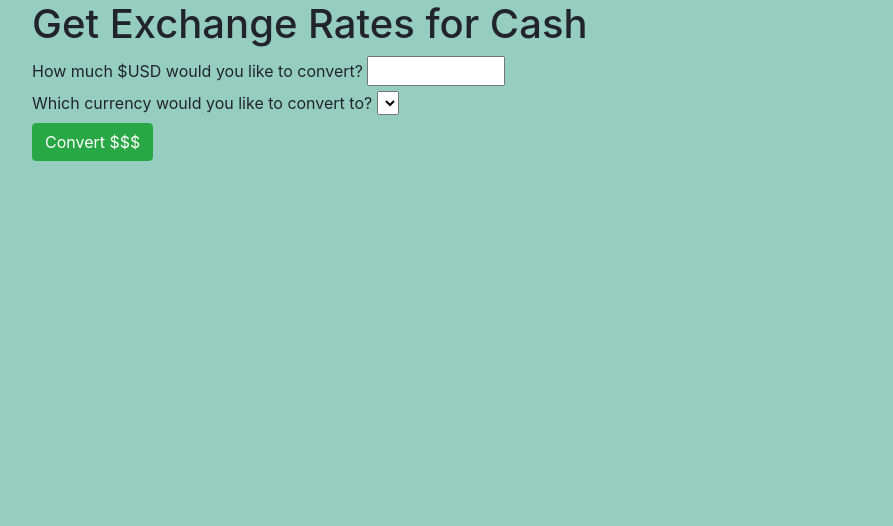
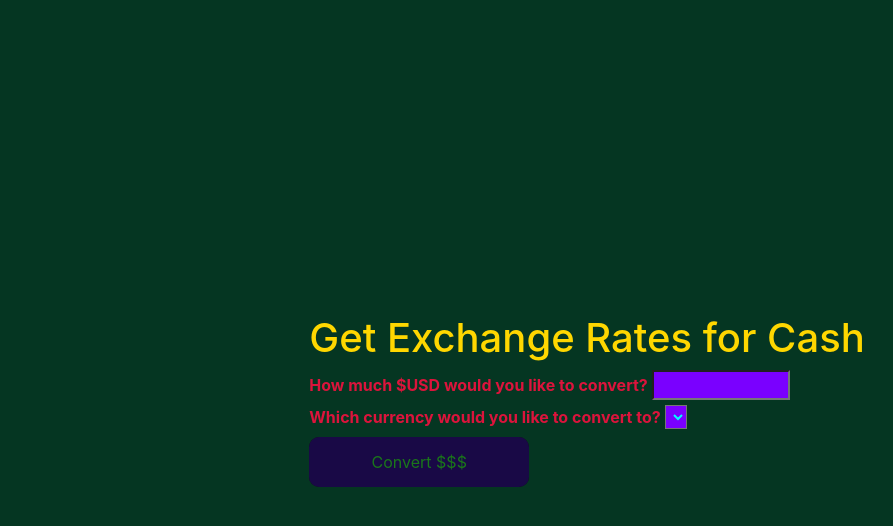
Before and after one commit to Coltthatcher/CURRENCY-EXCHANGE, a website built with webpack: page src/index.html in a window 1280 px wide. Shown: the whole page, without its empty margins (53-946 px from the left). Built offline with nearby package versions, Linux system fonts and the light colour scheme; no server answers.

Commit message:
add css styling elements to the page

```diff
--- a/src/Currency.js
+++ b/src/Currency.js
@@ -11,5 +11,3 @@ export default class CurrencyExchange {
     }
   }
 }
-
-//`https://v6.exchangerate-api.com/v6/4dbcf6f936b0e474d7164311/latest/USD`
--- a/src/css/styles.css
+++ b/src/css/styles.css
@@ -1,3 +1,104 @@
 body {
-  background-color: rgb(149, 206, 191);
+    background-color: rgb(149, 206, 191);
 }
+
+.showRate {
+    color: chartreuse;
+    font-family: Georgia, 'Times New Roman', Times, serif;
+    background-color: cornflowerblue;
+    text-align: center;
+
+}
+
+h1{
+    color: gold;
+}
+
+label{
+    color: crimson;
+}
+#usdInput {
+    color: #00ff95;
+    background-color: #7a00ff;
+    outline: 2px #48ff00;
+
+}
+
+#currencies {
+    color: aqua;
+    background-color: #7a00ff
+;
+}
+
+html,
+body {
+    margin: 0;
+    padding: 0;
+    width: 100%;
+    height: 100vh;
+    display: flex;
+    flex-direction: row;
+    justify-content: center;
+    align-items: center;
+    background: rgb(5, 54, 34);
+}
+
+.glow-on-hover {
+    width: 220px;
+    height: 50px;
+    border: none;
+    outline: none;
+    color: rgb(26, 119, 26);
+    background: #111;
+    cursor: pointer;
+    position: relative;
+    z-index: 0;
+    border-radius: 10px;
+}
+
+.glow-on-hover:before {
+    content: '';
+    background: linear-gradient(45deg, #0dcff1, #00ff95, #9900ff, #48ff00, #00ffd5, #002bff, #7a00ff, #00aeff, #00ffd5);
+    position: absolute;
+    top: -2px;
+    left:-2px;
+    background-size: 400%;
+    z-index: -1;
+    filter: blur(5px);
+    width: calc(100% + 4px);
+    height: calc(100% + 4px);
+    animation: glowing 20s linear infinite;
+    opacity: 0;
+    transition: opacity .3s ease-in-out;
+    border-radius: 10px;
+}
+
+.glow-on-hover:active {
+    color: rgb(165, 157, 46)
+}
+
+.glow-on-hover:active:after {
+    background: transparent;
+}
+
+.glow-on-hover:hover:before {
+    opacity: 1;
+}
+
+.glow-on-hover:after {
+    z-index: -1;
+    content: '';
+    position: absolute;
+    width: 100%;
+    height: 100%;
+    background: rgb(25, 9, 70);
+    left: 0;
+    top: 0;
+    border-radius: 10px;
+}
+
+@keyframes glowing {
+    0% { background-position: 0 0; }
+    50% { background-position: 400% 0; }
+    100% { background-position: 0 0; }
+}
--- a/src/index.html
+++ b/src/index.html
@@ -4,18 +4,20 @@
   <title>Currency exchange</title>
 </head>
 <body>
-  <div class = "form container">
+  <div class="box">
+    <div class = "form-container">
       <h1>Get Exchange Rates for Cash</h1>
-    <label for="usdInput">How much $USD would you like to convert?</label>
+      <label for="usdInput"><b>How much $USD would you like to convert?</b></label>
       <input id="usdInput" type="number" min="1" max="9999999"><br>
-    <label for= "currencies">Which currency would you like to convert to?</label>
+      <label for= "currencies"><b>Which currency would you like to convert to?</b></label>
       <select name="currencies" id="currencies"></select>
       <div class ="showRate">
       </div>
       <div class="showErrors">
       </div>
-    <button id="getRate" class="btn btn-success">Convert $$$</button>
+      <button id="getRate" class="glow-on-hover">Convert $$$</button>
 
+    </div>
   </div>
 </body>
 </html>
```
Also changed, not shown: README.md. Lines whose indentation alone changed are shown as unchanged.
